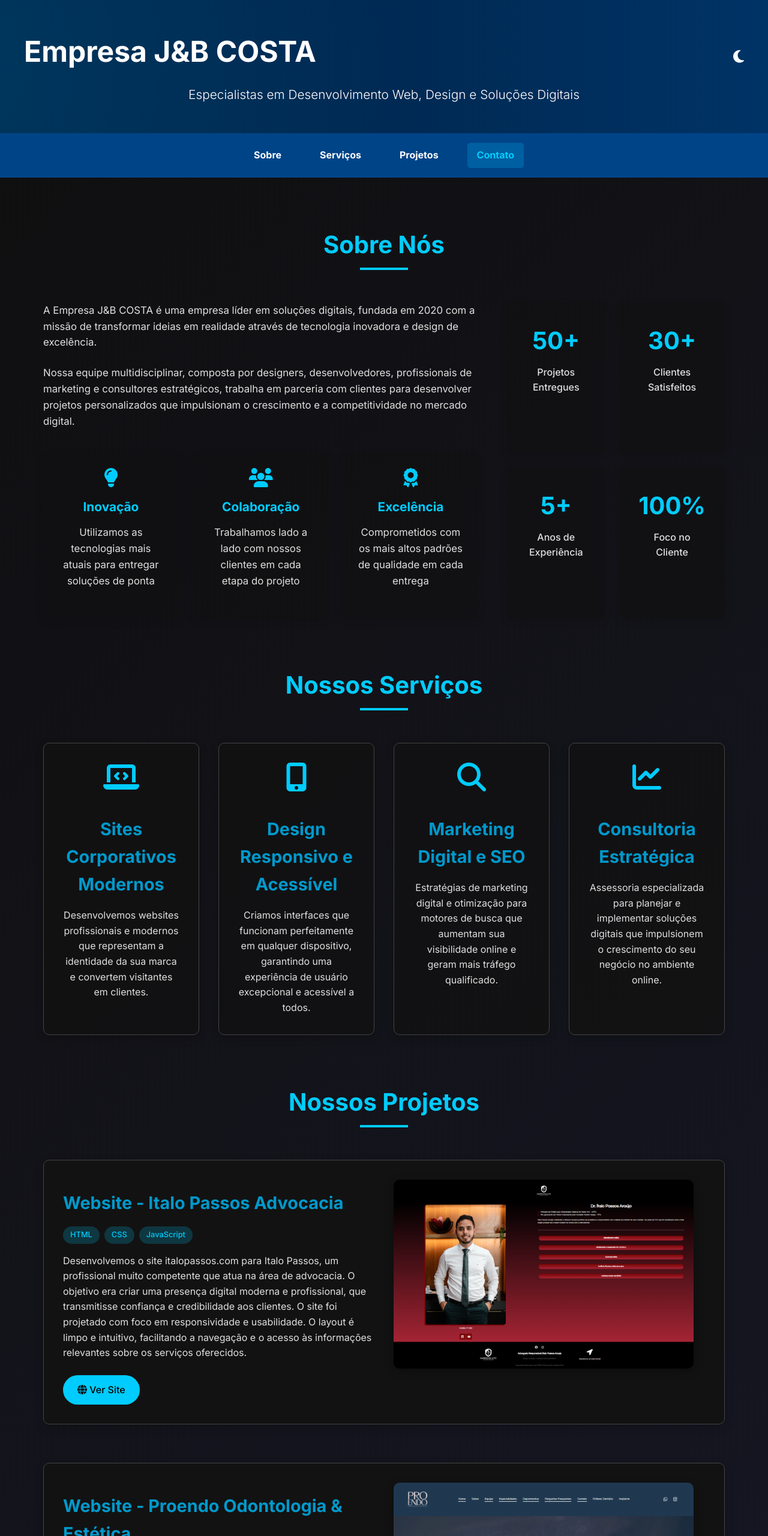
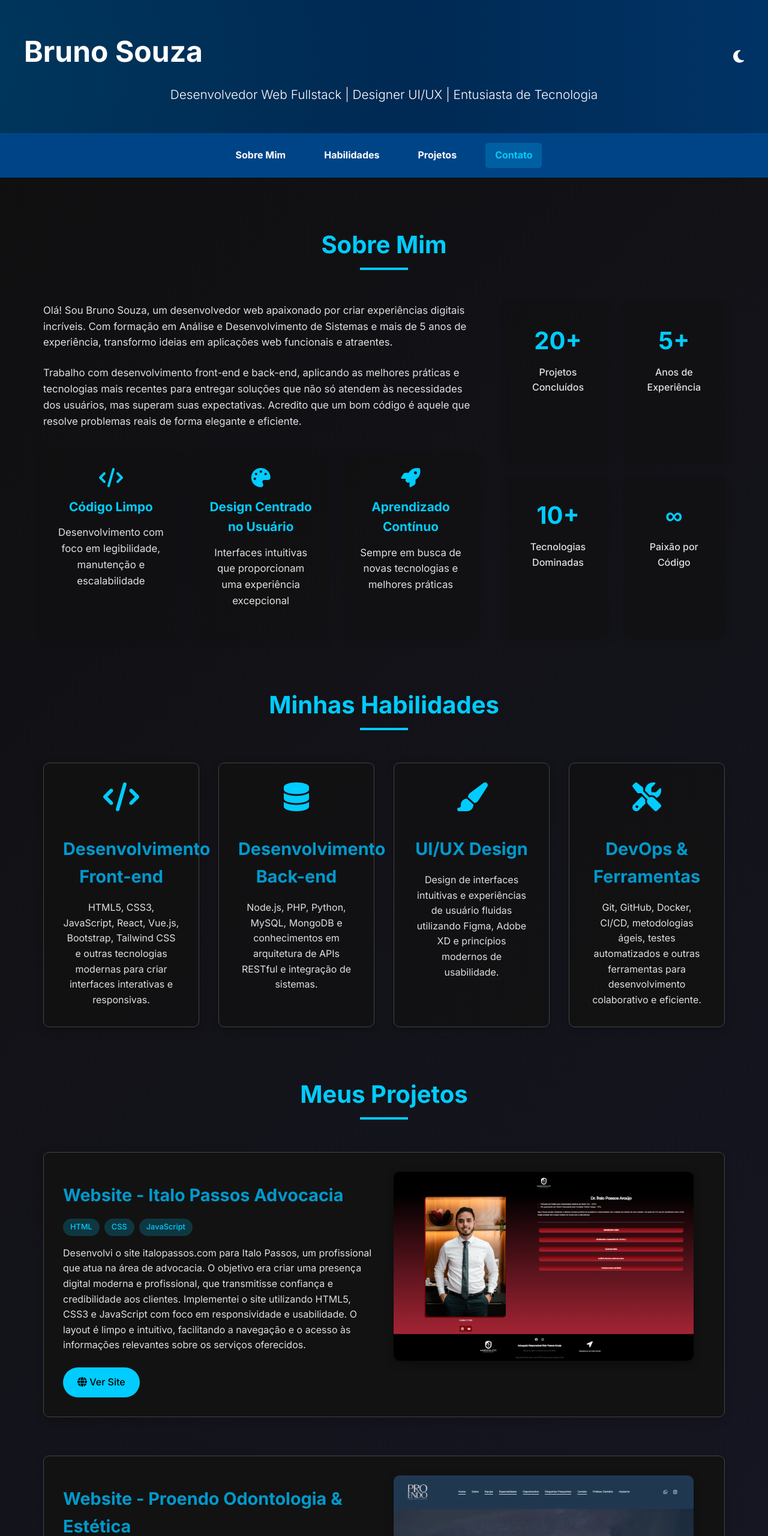
Before and after one commit to bruninho12/Portf-lio-, a plain HTML site: page index.html in a window 1280 px wide. Shown: the top 2560 px of the page at 60% size. Drawn offline with nearby package versions, Linux system fonts and the light colour scheme.

Commit message:
Transformado de portfolio empresarial para portfolio pessoal

```diff
--- a/index.html
+++ b/index.html
@@ -4,9 +4,9 @@
     <head>
         <meta charset="UTF-8">
         <meta name="viewport" content="width=device-width, initial-scale=1.0">
-        <title>Portfolio | J&B COSTA</title>
+        <title>Bruno Souza | Portfolio</title>
         <meta name="description"
-            content="Empresa J&B COSTA - Especialistas em Desenvolvimento Web, Design e Soluções Digitais.">
+            content="Bruno Souza - Desenvolvedor Web Fullstack especializado em criação de sites, aplicações web e soluções digitais.">
         <link rel="stylesheet" href="styles.css">
         <link rel="stylesheet" href="https://cdnjs.cloudflare.com/ajax/libs/font-awesome/6.4.0/css/all.min.css">
         <link href="https://unpkg.com/aos@2.3.1/dist/aos.css" rel="stylesheet">
@@ -19,106 +19,105 @@
     <body>
         <header>
             <div class="header-top">
-                <h1>Empresa J&B COSTA</h1>
+                <h1>Bruno Souza</h1>
                 <button id="dark-mode-toggle" aria-label="Alternar modo escuro" title="Alternar modo escuro">
                     <i id="dark-mode-icon" class="fas fa-moon"></i>
                 </button>
             </div>
-            <p>Especialistas em Desenvolvimento Web, Design e Soluções Digitais</p>
+            <p>Desenvolvedor Web Fullstack | Designer UI/UX | Entusiasta de Tecnologia</p>
         </header>
 
         <nav>
-            <a href="#sobre">Sobre</a>
-            <a href="#servicos">Serviços</a>
+            <a href="#sobre">Sobre Mim</a>
+            <a href="#habilidades">Habilidades</a>
             <a href="#projetos">Projetos</a>
             <a href="#contato">Contato</a>
         </nav>
 
         <section id="sobre" data-aos="fade-up">
-            <h2>Sobre Nós</h2>
+            <h2>Sobre Mim</h2>
             <div class="about-container">
                 <div class="about-content" data-aos="fade-right">
-                    <p>A Empresa J&B COSTA é uma empresa líder em soluções digitais, fundada em 2020 com a missão de
-                        transformar ideias em
-                        realidade através de tecnologia inovadora e design de excelência.</p>
+                    <p>Olá! Sou Bruno Souza, um desenvolvedor web apaixonado por criar experiências digitais incríveis.
+                        Com formação em Análise e Desenvolvimento de Sistemas e mais de 5 anos de experiência,
+                        transformo ideias em aplicações web funcionais e atraentes.</p>
 
-                    <p>Nossa equipe multidisciplinar, composta por designers, desenvolvedores, profissionais de
-                        marketing e consultores estratégicos,
-                        trabalha em parceria com clientes para desenvolver projetos personalizados que impulsionam o
-                        crescimento e a competitividade
-                        no mercado digital.</p>
+                    <p>Trabalho com desenvolvimento front-end e back-end, aplicando as melhores práticas e tecnologias
+                        mais recentes para entregar soluções que não só atendem às necessidades dos usuários, mas
+                        superam suas expectativas. Acredito que um bom código é aquele que resolve problemas reais de
+                        forma elegante e eficiente.</p>
 
                     <div class="about-values">
                         <div class="value-item">
-                            <i class="fas fa-lightbulb"></i>
-                            <h4>Inovação</h4>
-                            <p>Utilizamos as tecnologias mais atuais para entregar soluções de ponta</p>
+                            <i class="fas fa-code"></i>
+                            <h4>Código Limpo</h4>
+                            <p>Desenvolvimento com foco em legibilidade, manutenção e escalabilidade</p>
                         </div>
                         <div class="value-item">
-                            <i class="fas fa-users"></i>
-                            <h4>Colaboração</h4>
-                            <p>Trabalhamos lado a lado com nossos clientes em cada etapa do projeto</p>
+                            <i class="fas fa-palette"></i>
+                            <h4>Design Centrado no Usuário</h4>
+                            <p>Interfaces intuitivas que proporcionam uma experiência excepcional</p>
                         </div>
                         <div class="value-item">
-                            <i class="fas fa-award"></i>
-                            <h4>Excelência</h4>
-                            <p>Comprometidos com os mais altos padrões de qualidade em cada entrega</p>
+                            <i class="fas fa-rocket"></i>
+                            <h4>Aprendizado Contínuo</h4>
+                            <p>Sempre em busca de novas tecnologias e melhores práticas</p>
                         </div>
                     </div>
                 </div>
                 <div class="about-stats" data-aos="fade-left">
                     <div class="stat">
-                        <span class="stat-number">50+</span>
-                        <span class="stat-label">Projetos Entregues</span>
-                    </div>
-                    <div class="stat">
-                        <span class="stat-number">30+</span>
-                        <span class="stat-label">Clientes Satisfeitos</span>
+                        <span class="stat-number">20+</span>
+                        <span class="stat-label">Projetos Concluídos</span>
                     </div>
                     <div class="stat">
                         <span class="stat-number">5+</span>
                         <span class="stat-label">Anos de Experiência</span>
                     </div>
                     <div class="stat">
-                        <span class="stat-number">100%</span>
-                        <span class="stat-label">Foco no Cliente</span>
+                        <span class="stat-number">10+</span>
+                        <span class="stat-label">Tecnologias Dominadas</span>
+                    </div>
+                    <div class="stat">
+                        <span class="stat-number">∞</span>
+                        <span class="stat-label">Paixão por Código</span>
                     </div>
                 </div>
             </div>
         </section>
 
-        <section id="servicos" data-aos="fade-up">
-            <h2>Nossos Serviços</h2>
+        <section id="habilidades" data-aos="fade-up">
+            <h2>Minhas Habilidades</h2>
             <div class="services-container">
                 <div class="service-card" data-aos="zoom-in" data-aos-delay="100">
-                    <i class="fas fa-laptop-code"></i>
-                    <h3>Sites Corporativos Modernos</h3>
-                    <p>Desenvolvemos websites profissionais e modernos que representam a identidade da sua marca e
-                        convertem visitantes em clientes.</p>
+                    <i class="fas fa-code"></i>
+                    <h3>Desenvolvimento Front-end</h3>
+                    <p>HTML5, CSS3, JavaScript, React, Vue.js, Bootstrap, Tailwind CSS e outras tecnologias modernas
+                        para criar interfaces interativas e responsivas.</p>
                 </div>
                 <div class="service-card" data-aos="zoom-in" data-aos-delay="200">
-                    <i class="fas fa-mobile-alt"></i>
-                    <h3>Design Responsivo e Acessível</h3>
-                    <p>Criamos interfaces que funcionam perfeitamente em qualquer dispositivo, garantindo uma
-                        experiência de usuário excepcional e acessível a todos.</p>
+                    <i class="fas fa-database"></i>
+                    <h3>Desenvolvimento Back-end</h3>
+                    <p>Node.js, PHP, Python, MySQL, MongoDB e conhecimentos em arquitetura de APIs RESTful e integração
+                        de sistemas.</p>
                 </div>
                 <div class="service-card" data-aos="zoom-in" data-aos-delay="300">
-                    <i class="fas fa-search"></i>
-                    <h3>Marketing Digital e SEO</h3>
-                    <p>Estratégias de marketing digital e otimização para motores de busca que aumentam sua visibilidade
-                        online e geram mais tráfego qualificado.</p>
+                    <i class="fas fa-paint-brush"></i>
+                    <h3>UI/UX Design</h3>
+                    <p>Design de interfaces intuitivas e experiências de usuário fluidas utilizando Figma, Adobe XD e
+                        princípios modernos de usabilidade.</p>
                 </div>
                 <div class="service-card" data-aos="zoom-in" data-aos-delay="400">
-                    <i class="fas fa-chart-line"></i>
-                    <h3>Consultoria Estratégica</h3>
-                    <p>Assessoria especializada para planejar e implementar soluções digitais que impulsionem o
-                        crescimento do seu negócio no ambiente online.</p>
+                    <i class="fas fa-tools"></i>
+                    <h3>DevOps & Ferramentas</h3>
+                    <p>Git, GitHub, Docker, CI/CD, metodologias ágeis, testes automatizados e outras ferramentas para
+                        desenvolvimento colaborativo e eficiente.</p>
                 </div>
             </div>
         </section>
 
         <section id="projetos" data-aos="fade-up">
-            <h2>Nossos Projetos</h2>
+            <h2>Meus Projetos</h2>
             <div class="projects-container">
                 <div class="project" data-aos="fade-up" data-aos-delay="100">
                     <div class="project-content">
@@ -128,14 +127,13 @@
                             <span class="tag">CSS</span>
                             <span class="tag">JavaScript</span>
                         </div>
-                        <p>Desenvolvemos o site italopassos.com para Italo Passos, um profissional muito competente que
-                            atua na
+                        <p>Desenvolvi o site italopassos.com para Italo Passos, um profissional que atua na
                             área de advocacia. O objetivo era criar uma presença digital moderna e profissional, que
-                            transmitisse confiança e credibilidade aos clientes. O site foi projetado com foco em
-                            responsividade
-                            e usabilidade. O layout é limpo e intuitivo, facilitando a navegação e o acesso às
-                            informações
-                            relevantes sobre os serviços oferecidos.
+                            transmitisse confiança e credibilidade aos clientes. Implementei o site utilizando HTML5,
+                            CSS3 e JavaScript com foco em
+                            responsividade e usabilidade. O layout é limpo e intuitivo, facilitando a navegação e o
+                            acesso às
+                            informações relevantes sobre os serviços oferecidos.
                         </p>
                         <div class="project-links">
                             <a href="https://italopassos.com/" target="_blank" rel="noopener noreferrer"
@@ -157,10 +155,10 @@
                             <span class="tag">SEO</span>
                             <span class="tag">Responsivo</span>
                         </div>
-                        <p>Desenvolvemos este site para a clínica Proendo Odontologia & Estética, localizada em
+                        <p>Desenvolvi este site para a clínica Proendo Odontologia & Estética, localizada em
                             Itabuna/BA. O
                             objetivo era criar uma presença digital moderna, profissional e acessível para pacientes que
-                            buscassem tratamentos odontológicos de qualidade. O projeto foi construído em WordPress, com
+                            buscassem tratamentos odontológicos de qualidade. Implementei o projeto em WordPress, com
                             foco em responsividade, SEO básico e facilidade de atualização pelo cliente. O site
                             apresenta os
                             serviços oferecidos, informações sobre o profissional responsável, depoimentos de pacientes
@@ -187,9 +185,10 @@
                             <span class="tag">UX/UI</span>
                             <span class="tag">Mobile First</span>
                         </div>
-                        <p>Todos os nossos projetos são desenvolvidos com o conceito de design responsivo, garantindo
+                        <p>Todos os meus projetos são desenvolvidos com o conceito de design responsivo, garantindo
                             uma experiência
-                            perfeita em qualquer dispositivo. Abaixo estão exemplos de como nossos sites se adaptam
+                            perfeita em qualquer dispositivo. Abaixo estão exemplos de como os sites que desenvolvi se
+                            adaptam
                             perfeitamente
                             a smartphones e tablets, mantendo a mesma qualidade visual e usabilidade da versão desktop.
                         </p>
@@ -211,16 +210,16 @@
 
         <section id="contato" data-aos="fade-up">
             <h2>Entre em Contato</h2>
-            <p class="section-desc">Estamos prontos para transformar suas ideias em soluções digitais inovadoras.
-                Entre em contato para discutir seu projeto, solicitar orçamento ou tirar dúvidas.</p>
+            <p class="section-desc">Estou disponível para novos projetos e oportunidades de trabalho.
+                Entre em contato para discutirmos como posso ajudar a transformar suas ideias em realidade digital.</p>
 
             <div class="contact-container">
                 <div class="contact-info" data-aos="fade-right">
                     <div class="contact-item">
                         <i class="fas fa-map-marker-alt"></i>
                         <div>
-                            <h3>Endereço</h3>
-                            <p>Av. Sete de Setembro, 1234<br>Salvador, Bahia - Brasil</p>
+                            <h3>Localização</h3>
+                            <p>Salvador, Bahia - Brasil</p>
                         </div>
                     </div>
                     <div class="contact-item">
@@ -234,20 +233,20 @@
                         <i class="fas fa-envelope"></i>
                         <div>
                             <h3>E-mail</h3>
-                            <p>contato@jebcosta.com.br</p>
+                            <p>bruno.souza@email.com</p>
                         </div>
                     </div>
                     <div class="contact-item">
-                        <i class="fas fa-clock"></i>
+                        <i class="fas fa-globe"></i>
                         <div>
-                            <h3>Horário de Atendimento</h3>
-                            <p>Segunda a Sexta: 9h às 18h</p>
+                            <h3>Disponibilidade</h3>
+                            <p>Remoto · Freelancer · Tempo Integral</p>
                         </div>
                     </div>
                 </div>
 
                 <form class="contact-form" data-aos="fade-left" aria-label="Formulário de contato">
-                    <h3>Envie-nos uma mensagem</h3>
+                    <h3>Envie uma mensagem</h3>
                     <div class="form-group">
                         <label for="nome">Nome completo</label>
                         <input id="nome" type="text" placeholder="Seu nome completo" required aria-required="true" />
@@ -275,38 +274,38 @@
         <footer>
             <div class="footer-container">
                 <div class="footer-about">
-                    <h3>Empresa J&B COSTA</h3>
-                    <p>Transformando ideias em soluções digitais inovadoras desde 2020. Nossa missão é impulsionar o
-                        crescimento
-                        do seu negócio através de tecnologias avançadas e design de alta qualidade.</p>
+                    <h3>Bruno Souza</h3>
+                    <p>Desenvolvedor Web Fullstack apaixonado por criar experiências digitais inovadoras e eficientes.
+                        Sempre em busca de novos desafios e oportunidades para aplicar e expandir meus conhecimentos.
+                    </p>
                 </div>
 
                 <div class="footer-links">
                     <h3>Links Rápidos</h3>
                     <ul>
-                        <li><a href="#sobre">Sobre Nós</a></li>
-                        <li><a href="#servicos">Serviços</a></li>
+                        <li><a href="#sobre">Sobre Mim</a></li>
+                        <li><a href="#habilidades">Habilidades</a></li>
                         <li><a href="#projetos">Projetos</a></li>
                         <li><a href="#contato">Contato</a></li>
                     </ul>
                 </div>
 
                 <div class="footer-social">
-                    <h3>Conecte-se Conosco</h3>
+                    <h3>Conecte-se Comigo</h3>
                     <div class="social-links" aria-label="Redes sociais">
-                        <a href="https://www.facebook.com/jbcosta" target="_blank" rel="noopener noreferrer"
-                            aria-label="Facebook">
-                            <i class="fab fa-facebook-f"></i>
+                        <a href="https://github.com/bruninho12" target="_blank" rel="noopener noreferrer"
+                            aria-label="GitHub">
+                            <i class="fab fa-github"></i>
                         </a>
-                        <a href="https://www.twitter.com/jbcosta" target="_blank" rel="noopener noreferrer"
+                        <a href="https://www.linkedin.com/in/bruno-souza" target="_blank" rel="noopener noreferrer"
+                            aria-label="LinkedIn">
+                            <i class="fab fa-linkedin-in"></i>
+                        </a>
+                        <a href="https://twitter.com/brunosouza" target="_blank" rel="noopener noreferrer"
                             aria-label="Twitter">
                             <i class="fab fa-twitter"></i>
                         </a>
-                        <a href="https://www.linkedin.com/in/jbcosta" target="_blank" rel="noopener noreferrer"
-                            aria-label="LinkedIn">
-                            <i class="fab fa-linkedin-in"></i>
-                        </a>
-                        <a href="https://www.instagram.com/jbcosta" target="_blank" rel="noopener noreferrer"
+                        <a href="https://www.instagram.com/brunosouza" target="_blank" rel="noopener noreferrer"
                             aria-label="Instagram">
                             <i class="fab fa-instagram"></i>
                         </a>
@@ -314,7 +313,7 @@
                 </div>
             </div>
             <div class="footer-bottom">
-                <p>&copy; 2025 Empresa J&B COSTA - Soluções Digitais | Todos os direitos reservados</p>
+                <p>&copy; 2025 Bruno Souza | Desenvolvedor Web | Todos os direitos reservados</p>
             </div>
         </footer>
 
@@ -324,9 +323,6 @@
 
         <script src="https://unpkg.com/aos@2.3.1/dist/aos.js"></script>
         <script src="script.js"></script>
-
-        <script src="https://unpkg.com/aos@2.3.1/dist/aos.js"></script>
-        <script src="script.js"></script>
     </body>
 
 </html>
```
Also changed, not shown: 1 other file.
